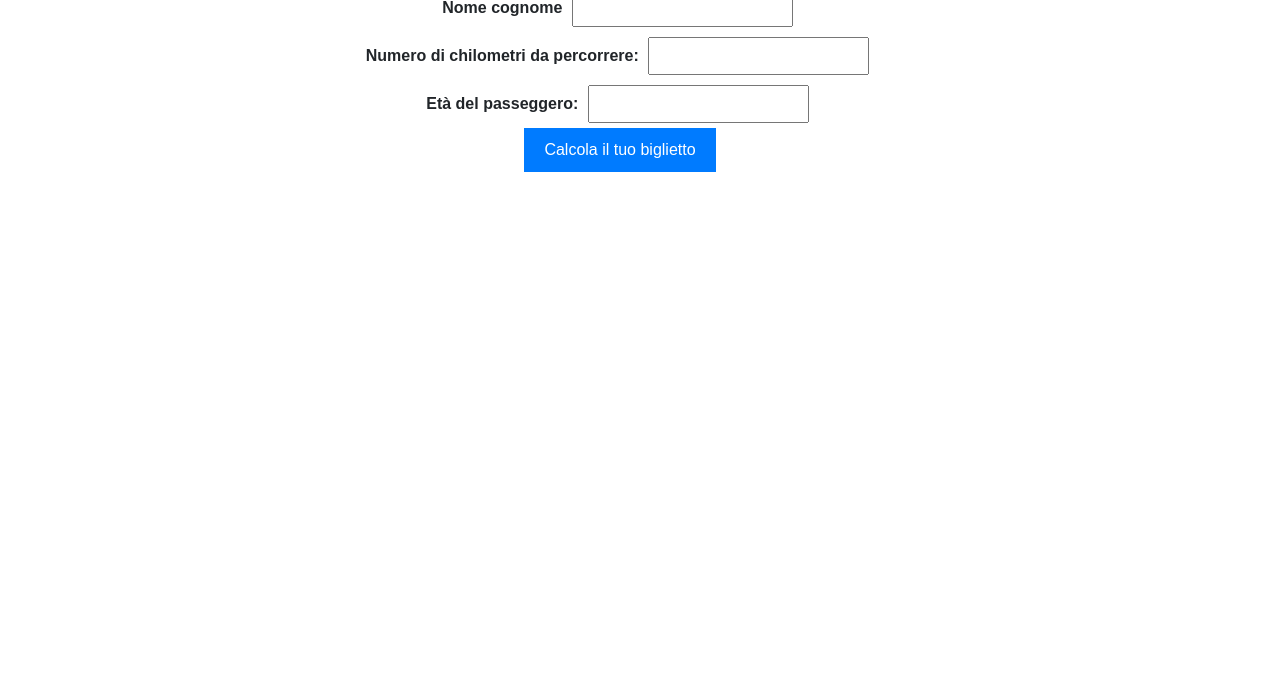
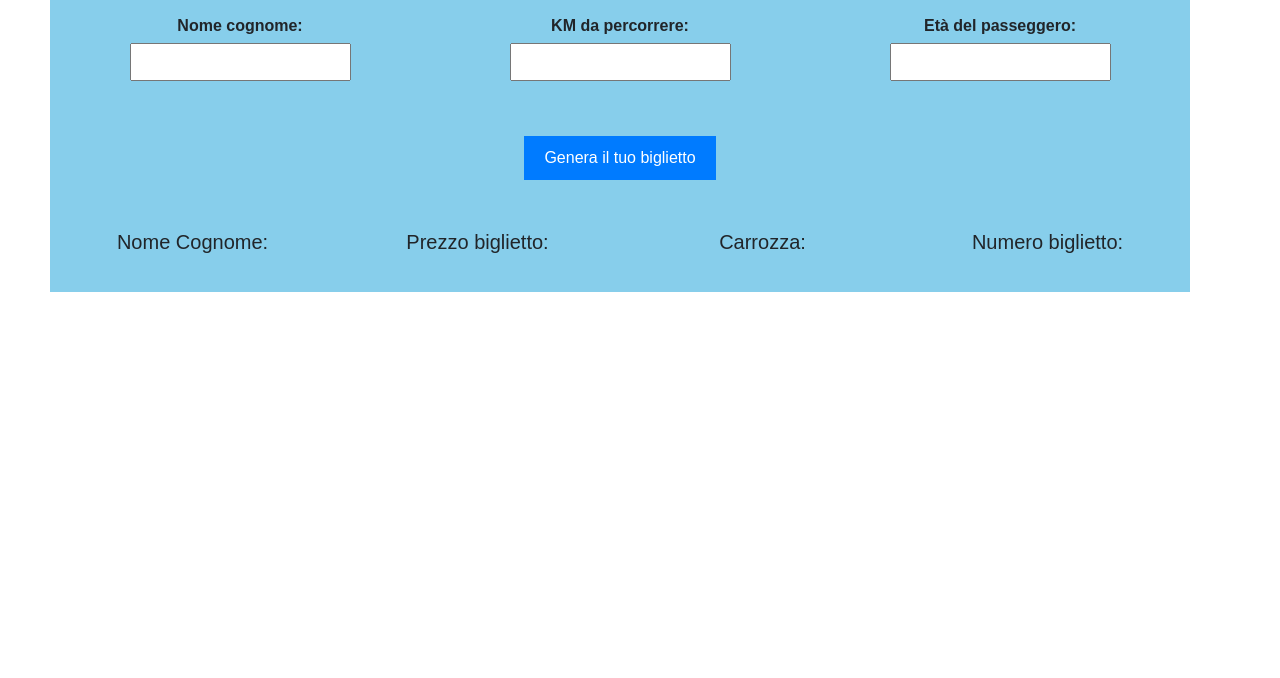
Before and after one commit to Alematri/js-biglietto-treno-form, a plain HTML site: page index.html in a window 1280 px wide. Shown: the part 122-800 px from the top of the page. Drawn offline with nearby package versions, Linux system fonts and the light colour scheme.

Commit message:
graphics updates

```diff
--- a/css/style.css
+++ b/css/style.css
@@ -2,7 +2,7 @@ body {
   font-family: Arial, sans-serif;
 }
 
-.container {
+.container-sm {
   text-align: center;
   margin: 50px;
 }
@@ -27,3 +27,22 @@ button {
 button:hover {
   background-color: #0056b3;
 }
+
+.row{
+  background-color: skyblue;
+  padding-top: 20px;
+  padding-bottom: 30px;
+}
+
+.container-sm{
+  background-color: #0056b3;
+}
+
+h1{
+  color: white;
+  padding-top: 10px;
+}
+
+#nameInput{
+  text-align: center;
+}
--- a/index.html
+++ b/index.html
@@ -14,29 +14,64 @@
     <!-- CUSTOM CSS -->
     <link rel="stylesheet" href="./css/style.css">
   <title>Questo mondo non mi renderà gattino</title>
+</head>
 
   <body>
-      <div class="container">
+        <div class="container-sm">
 
           <h1>Calcolatore Prezzo Biglietto</h1>
-          <label for="nameInput">Nome cognome</label>
-          <input type="text" id="nameInput" min="1" required>
+
+          <div class="row">
+            <div class="col">
+              <label for="nameInput">Nome cognome:</label>
               <br>
-          <label for="kmInput">Numero di chilometri da percorrere:</label>
+              <input type="text" id="nameInput">
+            </div>
+
+            <div class="col">
+              <label for="kmInput">KM da percorrere:</label>
+              <br>
               <input type="number" id="kmInput" min="1" required>
+            </div>
+
+            <div class="col">
+              <label for="ageInput">Età del passeggero:</label>
               <br>
-          <label for="ageInput">Età del passeggero:</label>
               <input type="number" id="ageInput" min="1" required>
-          <br>
-          <button onclick="stamparisultato()">Calcola il tuo biglietto</button>
+            </div>
+          </div>
 
-          <div class="result">
+          <div class="row">
+            <div class="col">
+              <button onclick="stamparisultato()">Genera il tuo biglietto</button>
+            </div>
+          </div>
+
+          <div class="row">
+
+            <div class="col">
+              <h5>Nome Cognome:</h5>
               <div id="nomecognome"></div>
+            </div>
+
+            <div class="col">
+              <h5>Prezzo biglietto:</h5>
               <div id="risultato"></div>
+            </div>
+
+            <div class="col">
+              <h5>Carrozza:</h5>
               <div id="numerocarro"></div>
+            </div>
+
+            <div class="col">
+              <h5>Numero biglietto:</h5>
               <div id="codicebiglietto"></div>
             </div>
           </div>
+
+        </div>
+
     <script src="./js/script.js"></script>
   </body>
 </html>
--- a/js/script.js
+++ b/js/script.js
@@ -19,11 +19,11 @@ function randomgen(tiponumero) {
   if (tiponumero == "carrozza") {
     min=1;
     max=7;
-    testo = "la tua carrozza è la numero: "
+    testo = "N°: "
   } else {
     min=1000;
     max=9999;
-    testo = "il numero del tuo biglietto è: "
+    testo = "ID: "
   }
     return testo + Math.floor(Math.random() * (max - min +1) +min);
 }
@@ -44,5 +44,5 @@ function calcolaPrezzo() {
   }
 
   const risultato = document.getElementById("risultato");
-  risultato.innerHTML = "Il prezzo del biglietto è: €" + prezzoTotale.toFixed(2);
+  risultato.innerHTML = "€" + prezzoTotale.toFixed(2);
 }
```
Lines whose indentation alone changed are shown as unchanged.
